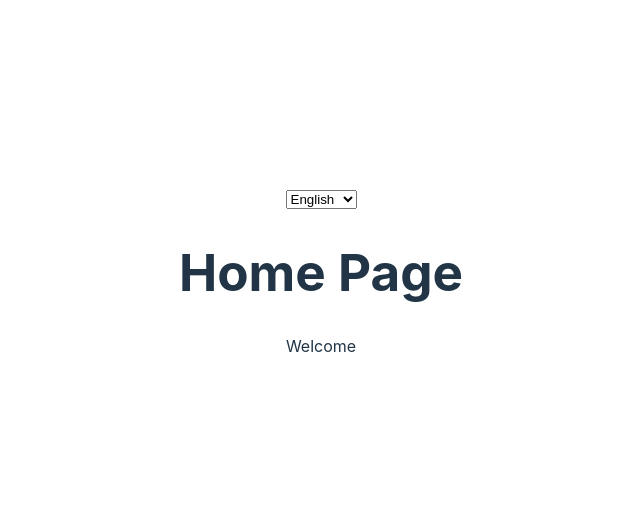
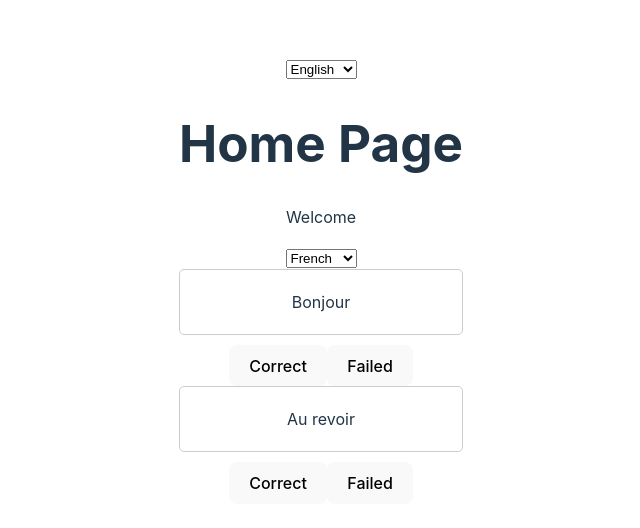
Before and after one commit to ColdIV/1kwords, a Vue app: page /#/ in a window 1280 px wide. Shown: the part 120-648 px from the top of the page, without its empty margins (319-959 px from the left). Built offline with nearby package versions, Linux system fonts and the light colour scheme.

Commit message:
uncommitted changes

```diff
--- a/index.html
+++ b/index.html
@@ -4,7 +4,7 @@
     <meta charset="UTF-8" />
     <link rel="icon" type="image/svg+xml" href="/vite.svg" />
     <meta name="viewport" content="width=device-width, initial-scale=1.0" />
-    <title>Vite + Vue</title>
+    <title>1kwords</title>
   </head>
   <body>
     <div id="app"></div>
--- /dev/null
+++ b/src/components/WordCard.vue
@@ -0,0 +1,58 @@
+<template>
+    <div class="word-card" @click="flipCard">
+      <div :class="{ flipped: isFlipped }">
+        <div class="front">{{ word.word }}</div>
+        <div class="back">{{ word.translation }}</div>
+      </div>
+      <div class="actions">
+        <button @click.stop="markAsCorrect">Correct</button>
+        <button @click.stop="markAsFailed">Failed</button>
+      </div>
+    </div>
+  </template>
+
+  <script>
+  export default {
+    props: ['word'],
+    data() {
+      return {
+        isFlipped: false,
+      };
+    },
+    methods: {
+      flipCard() {
+        this.isFlipped = !this.isFlipped;
+      },
+      markAsCorrect() {
+        this.$emit('mark-correct', this.word.id);
+      },
+      markAsFailed() {
+        this.$emit('mark-failed', this.word.id);
+      },
+    },
+  };
+  </script>
+
+  <style scoped>
+  .word-card {
+    position: relative;
+    cursor: pointer;
+  }
+  .flipped .front {
+    display: none;
+  }
+  .flipped .back {
+    display: block;
+  }
+  .front, .back {
+    padding: 20px;
+    border: 1px solid #ccc;
+    border-radius: 5px;
+  }
+  .back {
+    display: none;
+  }
+  .actions {
+    margin-top: 10px;
+  }
+  </style>
--- /dev/null
+++ b/src/components/WordList.vue
@@ -0,0 +1,76 @@
+<template>
+    <div>
+      <select v-model="selectedLanguage" @change="updateWords">
+        <option v-for="language in Object.keys(wordsData)" :key="language">{{ language }}</option>
+      </select>
+      <div v-for="(word, index) in wordsToShow" :key="index">
+        <WordCard :word="word" @mark-correct="markAsCorrect" @mark-failed="markAsFailed" />
+      </div>
+    </div>
+  </template>
+
+  <script>
+  import WordCard from './WordCard.vue';
+  import { wordsData } from '../words/wordsData';
+
+  export default {
+    components: {
+      WordCard,
+    },
+    data() {
+      return {
+        wordsData,
+        selectedLanguage: 'French', // Default language
+        progress: JSON.parse(localStorage.getItem('progress')) || {},
+      };
+    },
+    computed: {
+      wordsToShow() {
+        const today = new Date().toISOString().slice(0, 10);
+        if (!this.progress[today]) {
+          this.progress[today] = this.getWordsForToday();
+          this.saveProgress();
+        }
+        return this.progress[today];
+      },
+    },
+    methods: {
+      getWordsForToday() {
+        const wordsForLanguage = this.wordsData[this.selectedLanguage];
+        const shuffledWords = this.shuffle([...wordsForLanguage]);
+        return shuffledWords.slice(0, 20);
+      },
+      shuffle(array) {
+        for (let i = array.length - 1; i > 0; i--) {
+          const j = Math.floor(Math.random() * (i + 1));
+          [array[i], array[j]] = [array[j], array[i]];
+        }
+        return array;
+      },
+      markAsCorrect(word) {
+        const todayWords = this.progress[new Date().toISOString().slice(0, 10)];
+        const index = todayWords.findIndex(w => w.word === word.word && w.translation === word.translation);
+        if (index !== -1) {
+          todayWords[index].correct = true;
+          this.saveProgress();
+        }
+      },
+      markAsFailed(word) {
+        const todayWords = this.progress[new Date().toISOString().slice(0, 10)];
+        const index = todayWords.findIndex(w => w.word === word.word && w.translation === word.translation);
+        if (index !== -1) {
+          todayWords[index].failed = true;
+          this.saveProgress();
+        }
+      },
+      saveProgress() {
+        localStorage.setItem('progress', JSON.stringify(this.progress));
+      },
+      updateWords() {
+        const today = new Date().toISOString().slice(0, 10);
+        this.progress[today] = this.getWordsForToday();
+        this.saveProgress();
+      },
+    },
+  };
+  </script>
--- a/src/views/Home.vue
+++ b/src/views/Home.vue
@@ -2,11 +2,17 @@
     <div>
       <h1>Home Page</h1>
       <p>{{ $t('welcome') }}</p>
+      <WordList />
     </div>
   </template>
 
   <script>
+  import WordList from '../components/WordList.vue';
+
   export default {
     name: 'Home',
+    components: {
+      WordList,
+    },
   };
   </script>
--- /dev/null
+++ b/src/words/frenchWords.js
@@ -0,0 +1,5 @@
+export const frenchWords = [
+    { word: "Bonjour", translation: "Hello" },
+    { word: "Au revoir", translation: "Goodbye" },
+    // Add more French words here
+  ];
--- /dev/null
+++ b/src/words/spanishWords.js
@@ -0,0 +1,5 @@
+export const spanishWords = [
+    { word: "Hola", translation: "Hello" },
+    { word: "Adiós", translation: "Goodbye" },
+    // Add more Spanish words here
+  ];
--- /dev/null
+++ b/src/words/wordsData.js
@@ -0,0 +1,8 @@
+import { frenchWords } from './frenchWords';
+import { spanishWords } from './spanishWords';
+
+export const wordsData = {
+  French: frenchWords,
+  Spanish: spanishWords,
+  // Add more languages here
+};
```
